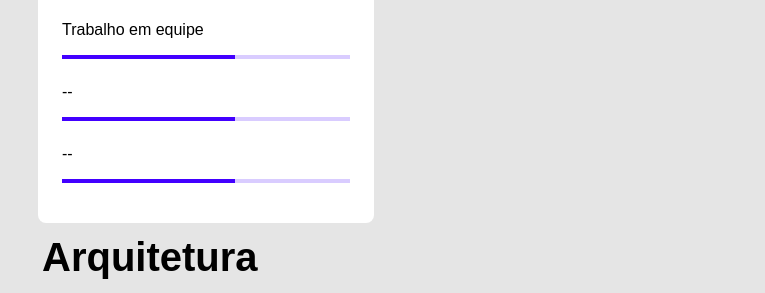
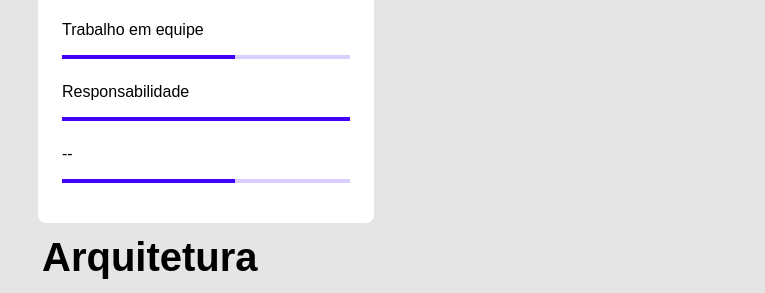
Before and after one commit to luanasar/siteportfolio, a website: page index.html in a window 1280 px wide. Shown: the part 836-1129 px from the top of the page, 254-1019 px from the left. Drawn offline with Linux system fonts and the light colour scheme.

Commit message:
soft skills

```diff
--- a/index.html
+++ b/index.html
@@ -175,13 +175,13 @@
                 </div>
               </li>
               <li>
-                <p>--</p>
+                <p>Responsabilidade</p>
                 <div class="progresso">
                   <div class="barra"></div>
                   <div class="barra"></div>
                   <div class="barra"></div>
-                  <div class="barra incompleto"></div>
-                  <div class="barra incompleto"></div>
+                  <div class="barra"></div>
+                  <div class="barra"></div>
                 </div>
               </li>
               <li>
```
